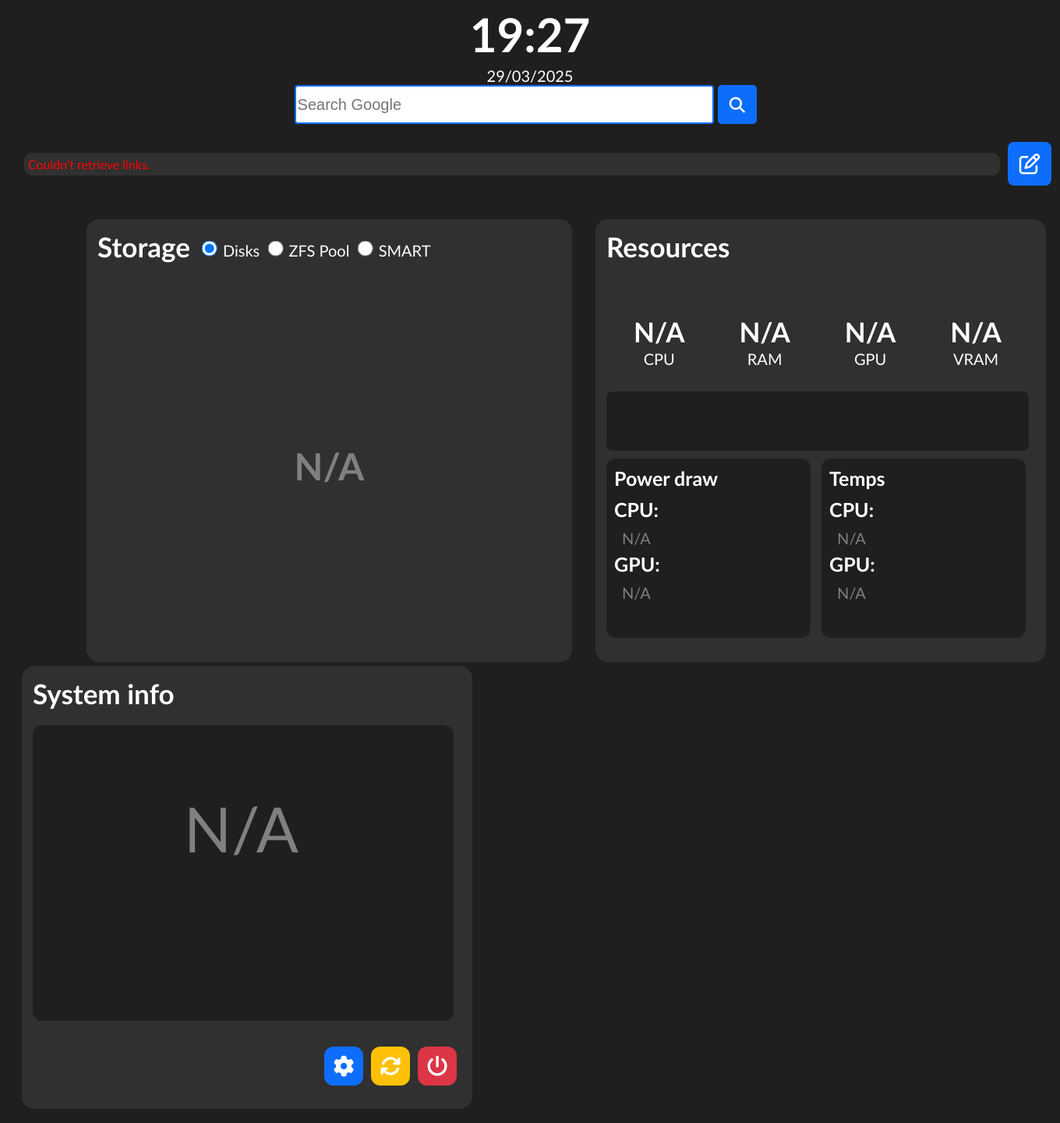
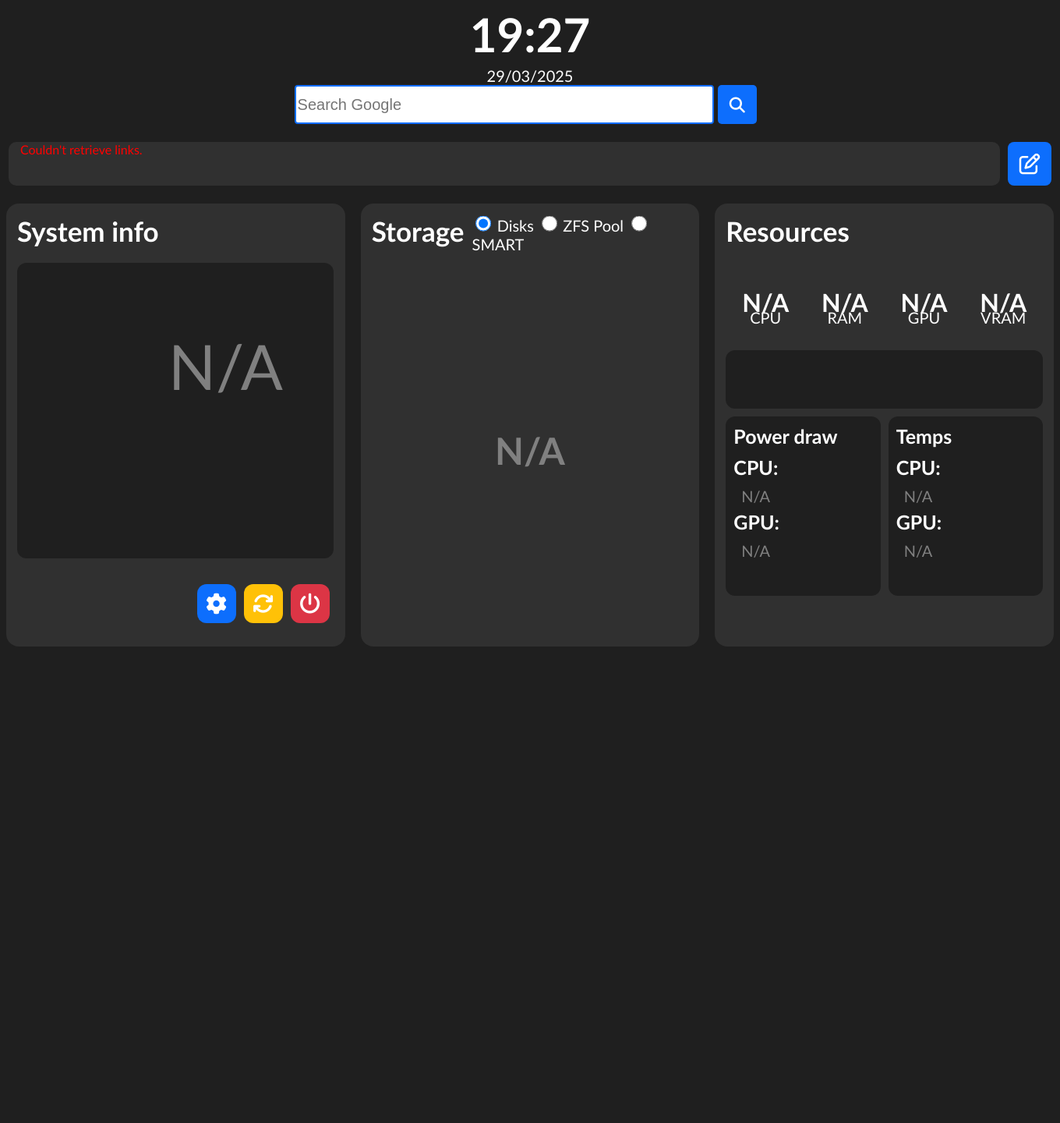
Before and after one commit to riccardoluongo/serverwebui, a Python web app: template templates/index.html in a window 1360 px wide. Shown: the whole page at 78% size. After the commit the page ends 829 px from the top, so only its background shows below. Run offline with Jinja, Linux system fonts and the light colour scheme; the template is opened without the code that fills it, so the values that code supplies are empty; some libraries are stand-ins or nearby versions.

Commit message:
improvements to webpage responsiveness

```diff
--- a/static/style.css
+++ b/static/style.css
@@ -2,26 +2,26 @@
     background-color: rgb(31, 31, 31);
     font-family:'Gill Sans', 'Gill Sans MT', Calibri, 'Trebuchet MS', sans-serif;
 }
-
 #wrapper {
-    min-width: 550;
-    padding-top: 40px;
+    min-width: 570px;
+    padding-top: 20px;
     padding-bottom: 5px;
     align-content: center;
+    display: flex;
+    gap: 20px;
 }
 .body::-webkit-scrollbar {
     display: none;
 }
 .rectangle {
-    width: 550px;
+    width: 100%;
     height: 540px;
     background: rgb(48, 48, 48);
     border-radius: 16px;
     padding: 14px;
-    float: right;
     position: relative;
-    margin-right: 10px;
-    margin-bottom: 5px;
+    display: inline-block;
+    min-width: 400px;
 }
 .resources-container{
     color: white;
@@ -39,6 +39,10 @@
     position: relative;
     margin: auto;
     top: 10px;
+    height: 250px;
+    white-space: nowrap;
+    display: flex;
+    gap: 10px;
 }
 .disk-na{
     color: grey;
@@ -49,8 +53,7 @@
     font-size: 3rem;
 }
 .dot {
-    width: 125px;
-    height: 125px;
+    width: 135px;
     border-radius: 50%;
     display: flex;
     align-items: center;
@@ -58,9 +61,10 @@
     justify-content: center;
     position: relative;
     margin: auto;
+    aspect-ratio: 1 / 1;
 }
 .circle-values{
-    font-size: 35px;
+    font-size: xx-large;
     text-align: center;
     font-weight: bold;
 }
@@ -72,10 +76,10 @@
 .resources-circles{
     display: flex;
     position: relative;
-    width: 98.5%;
+    width: 100%;
 }
 .temp-rectangle{
-    width: 44%;
+    width: 100%;
     height: 210px;
     background: rgb(31, 31, 31);
     position:relative;
@@ -83,24 +87,8 @@
     padding: 10px;
     overflow-y: scroll;
     display: inline-block;
-    margin-right: 5px;
 }
 .temp-rectangle::-webkit-scrollbar {
-    display: none;
-}
-.pwr-rectangle{
-    width: 44%;
-    height: 210px;
-    background: rgb(31, 31, 31);
-    position:relative;
-    border-radius: 12px;
-    padding: 10px;
-    overflow-y: scroll;
-    display: inline-block;
-    margin-right: 10px;
-    white-space: nowrap;
-}
-.pwr-rectangle::-webkit-scrollbar {
     display: none;
 }
 .mini-box-title{
@@ -114,17 +102,6 @@
     padding: bottom 5px;
     position: absolute;
     left: 20px;
-}
-.rectangle2{
-    width: 595;
-    height: 540;
-    background: rgb(48, 48, 48);
-    position: relative;
-    border-radius: 16px;
-    padding: 14px;
-    float:right;
-    margin-right: 30px;
-    margin-bottom: 5px;
 }
 .raid-box{
     width: 96%;
@@ -244,18 +221,6 @@ progress::-moz-progress-bar {
     font-weight: normal;
     color: white;
     padding-left: 10px;
-}
-.rectangle3 {
-    width: 550;
-    height: 540;
-    background: rgb(48, 48, 48);
-    float: left;
-    position: relative;
-    border-radius: 16px;
-    padding: 14px;
-    margin-right: 30px;
-    margin-bottom: 5px;
-    margin-left: 20px;
 }
 .sysinfo-values {
     padding-bottom: 5px;
@@ -379,15 +344,17 @@ progress::-moz-progress-bar {
     justify-content: center;
     align-items: center;
     margin: auto;
+    height: 56px;
 }
 .links_wrapper {
     width: 95%;
     background-color: rgb(48, 48, 48);
-    padding: 5px;
     border-radius: 10px;
-    margin-left: 20px;
     margin-right: 10px;
-    float: left;
+    white-space: nowrap;
+    overflow: scroll;
+    height: 100%;
+    padding-left: 15px;
 }
 .link-grid-container {
     border: 2px solid;
@@ -464,19 +431,22 @@ th, td,tr, table {
     cursor: pointer;
 }
 .link{
-    color: rgb(255, 255, 255);
+    position: relative;
+    color: white;
     text-decoration: none;
     display: inline-block;
     font-weight: bold;
     margin-right: 20px;
-}
+    top: 50%;
+    -ms-transform: translateY(-50%);
+    transform: translateY(-50%);}
 .link:hover{
     color: #00b7ff;
 }
 .link:after{
     content: '';
     display: inline-block;
-    position: relative;
+    position: absolute;
     width: 100%;
     transform: scaleX(0);
     height: 3px;
@@ -624,11 +594,11 @@ th, td,tr, table {
 .fan-rectangle{
     height: 14%;
     background-color: rgb(31, 31, 31);
-    border-radius: 8px;
+    border-radius: 12px;
     overflow-x: scroll;
     position: relative;
     margin-top: 10px;
-    width: 98.5%;
+    width: 100%;
 }
 .fan-rectangle::-webkit-scrollbar {
     display: none;
--- a/templates/index.html
+++ b/templates/index.html
@@ -24,55 +24,14 @@
     </div>
     <div id="wrapper">
         <div class="rectangle">
-            <div class="resources-container">
-                <div class="box-titles">Resources</div>
-                <div class="resources-circles">
-                    <div id="dot" class="dot">
-                        <span id="cpu_util_div" class="circle-values"></span>
-                        <span class="circle-titles">CPU</span>
-                    </div>
-                    <div id="ram-dot" class="dot">
-                        <span id="ram_util_div" class="circle-values"></span>
-                        <span class="circle-titles">RAM</span>
-                    </div>
-                    <div id="gpu-dot" class="dot">
-                        <span id="gpu_util_div" class="circle-values"></span>
-                        <span class="circle-titles" id="gpu-dot-title">GPU</span>
-                    </div>
-                    <div id="vram-dot" class="dot">
-                        <span id="vram_util_div" class="circle-values"></span>
-                        <span class="circle-titles" id="vram-dot-title">VRAM</span>
-                    </div>
-                </div>
-                <div class="fan-rectangle" id="fan-rectangle">
-                    <div class="fan" id="sys-fan-container">
-                    </div>
-                    <div class="fan" id="gpu-fan-container">
-                    </div>
-                </div>
-                <div class="temp-wrapper">
-                    <div class="pwr-rectangle" id="pwr-rectangle">
-                        <div class="mini-box-title">Power draw</div>
-                        <div class="mini-box-title">CPU:</div>
-                        <div id="cpu-pwr-div" class="mini-box-values"></div>
-                        <div id="initial-gpu-pwr-container">
-                            <div class="mini-box-title" style="padding-top: 30px;">GPU:</div>
-                            <div id="gpu-pwr-div" class="mini-box-values"></div>
-                        </div>
-                    </div>
-                    <div class="temp-rectangle" id="temp-rectangle">
-                        <div class="mini-box-title">Temps</div>
-                        <div class="mini-box-title">CPU:</div>
-                        <div id="cpu-temp-div" class="mini-box-values"></div>
-                        <div id="initial-gpu-temp-container">
-                            <div class="mini-box-title" style="padding-top: 30px;" id="gpu-temp-title">GPU:</div>
-                            <div id="gpu-temp-div" class="mini-box-values"></div>
-                        </div>
-                    </div>
-                </div>
+            <div class="box-titles">System info</div>
+            <div class="system-box" id="system-box">
             </div>
+            <button id="shut-btn" class="shut-button"><i class="fa fa-power-off fa-2x"></i></button>
+            <button id="restart-btn" class="restart-button"><i class="fa fa-refresh fa-2x"></i></button>
+            <a href="/settings"><button class="settings-btn"><i class="fa fa-cog fa-2x" aria-hidden="true"></i></button></a>
         </div>
-        <div class="rectangle2">
+        <div class="rectangle">
             <div class="storage-title-container">
                 <span class="box-titles" style="padding-bottom: 20px; margin-right: 10px;">Storage</span>
                 <span>
@@ -102,13 +61,54 @@
             <div class="storage-box-wrapper" id="storage-box-wrapper">
             </div>
         </div>
-        <div class="rectangle3">
-            <div class="box-titles">System info</div>
-            <div class="system-box" id="system-box">
+        <div class="rectangle">
+            <div class="resources-container">
+                <div class="box-titles">Resources</div>
+                <div class="resources-circles">
+                    <div id="dot" class="dot">
+                        <span id="cpu_util_div" class="circle-values"></span>
+                        <span class="circle-titles">CPU</span>
+                    </div>
+                    <div id="ram-dot" class="dot">
+                        <span id="ram_util_div" class="circle-values"></span>
+                        <span class="circle-titles">RAM</span>
+                    </div>
+                    <div id="gpu-dot" class="dot">
+                        <span id="gpu_util_div" class="circle-values"></span>
+                        <span class="circle-titles" id="gpu-dot-title">GPU</span>
+                    </div>
+                    <div id="vram-dot" class="dot">
+                        <span id="vram_util_div" class="circle-values"></span>
+                        <span class="circle-titles" id="vram-dot-title">VRAM</span>
+                    </div>
+                </div>
+                <div class="fan-rectangle" id="fan-rectangle">
+                    <div class="fan" id="sys-fan-container">
+                    </div>
+                    <div class="fan" id="gpu-fan-container">
+                    </div>
+                </div>
+                <div class="temp-wrapper">
+                    <span class="temp-rectangle" id="pwr-rectangle">
+                        <div class="mini-box-title">Power draw</div>
+                        <div class="mini-box-title">CPU:</div>
+                        <div id="cpu-pwr-div" class="mini-box-values"></div>
+                        <div id="initial-gpu-pwr-container">
+                            <div class="mini-box-title" style="padding-top: 30px;">GPU:</div>
+                            <div id="gpu-pwr-div" class="mini-box-values"></div>
+                        </div>
+                    </span>
+                    <span class="temp-rectangle" id="temp-rectangle">
+                        <div class="mini-box-title">Temps</div>
+                        <div class="mini-box-title">CPU:</div>
+                        <div id="cpu-temp-div" class="mini-box-values"></div>
+                        <div id="initial-gpu-temp-container">
+                            <div class="mini-box-title" style="padding-top: 30px;" id="gpu-temp-title">GPU:</div>
+                            <div id="gpu-temp-div" class="mini-box-values"></div>
+                        </div>
+                    </span>
+                </div>
             </div>
-            <button id="shut-btn" class="shut-button"><i class="fa fa-power-off fa-2x"></i></button>
-            <button id="restart-btn" class="restart-button"><i class="fa fa-refresh fa-2x"></i></button>
-            <a href="/settings"><button class="settings-btn"><i class="fa fa-cog fa-2x" aria-hidden="true"></i></button></a>
         </div>
     </div>
 </body>
```
